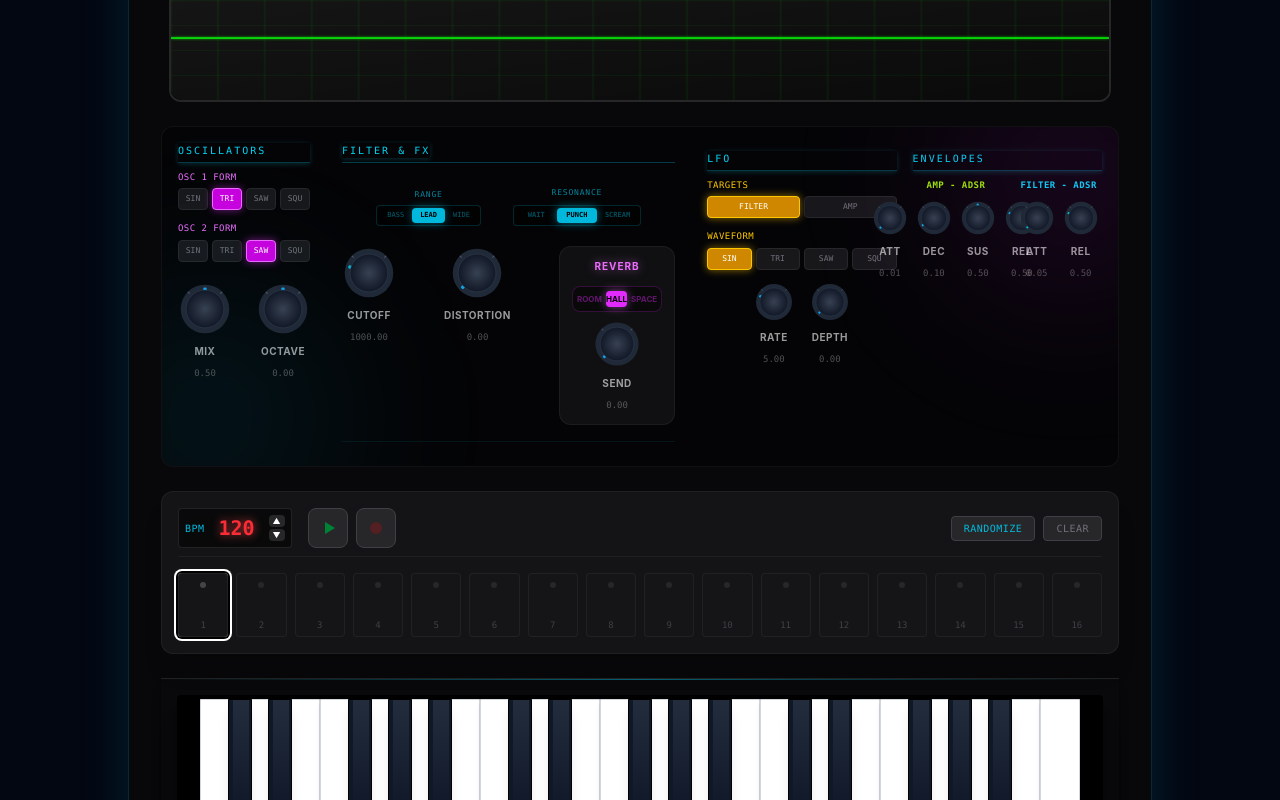
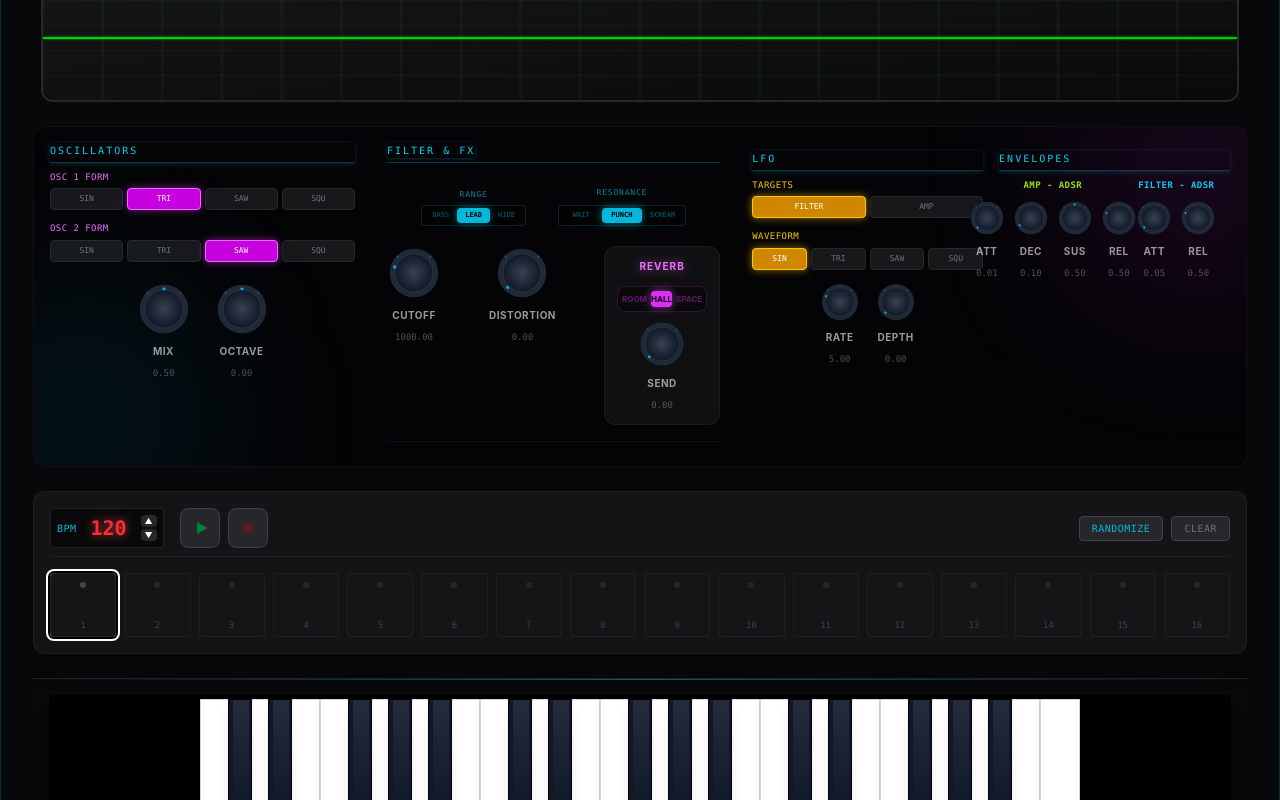
Before and after one commit to pavelzag/vibesynth, a React (Vite) app: page / in a window 1280 px wide. Built offline with nearby package versions, Linux system fonts and the light colour scheme; a web font is replaced by a local one.

Commit message:
style: Expand main container width to prevent overlapping

```diff
--- a/src/App.tsx
+++ b/src/App.tsx
@@ -185,7 +185,7 @@ function App() {
       <div className="absolute inset-0 bg-[radial-gradient(ellipse_at_center,_var(--tw-gradient-stops))] from-gray-800 via-gray-950 to-black z-0" />
 
       {/* Synth Chassis - VibeSynth Design */}
-      <div className="z-10 relative flex flex-col w-full max-w-5xl bg-zinc-950/90 backdrop-blur-xl rounded-2xl shadow-[0_0_50px_rgba(6,182,212,0.15)] border border-cyan-500/20 p-8 gap-6 transition-all hover:shadow-[0_0_80px_rgba(6,182,212,0.25)]">
+      <div className="z-10 relative flex flex-col w-full max-w-7xl bg-zinc-950/90 backdrop-blur-xl rounded-2xl shadow-[0_0_50px_rgba(6,182,212,0.15)] border border-cyan-500/20 p-8 gap-6 transition-all hover:shadow-[0_0_80px_rgba(6,182,212,0.25)]">
 
         {/* Cyber Lines (Decoration) */}
         <div className="absolute top-0 left-10 w-32 h-[1px] bg-cyan-500/50 shadow-[0_0_10px_rgba(6,182,212,0.8)]" />
```
